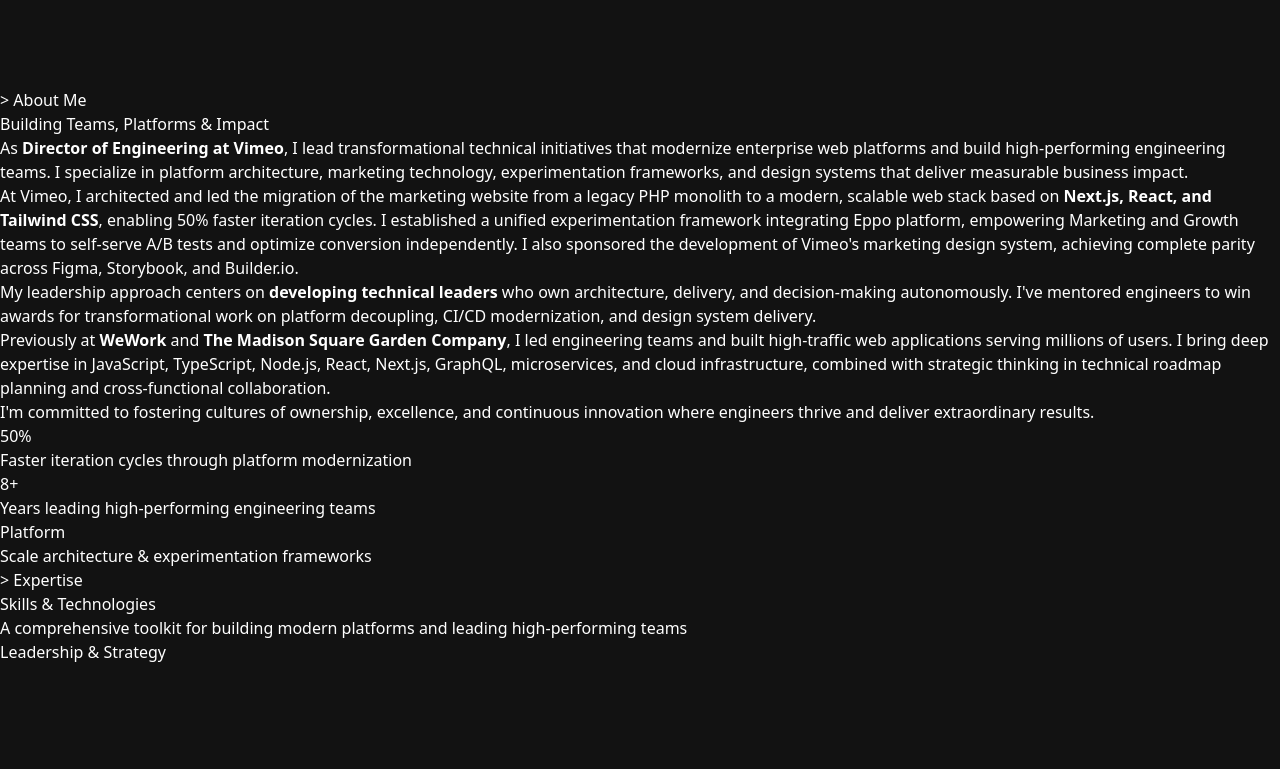
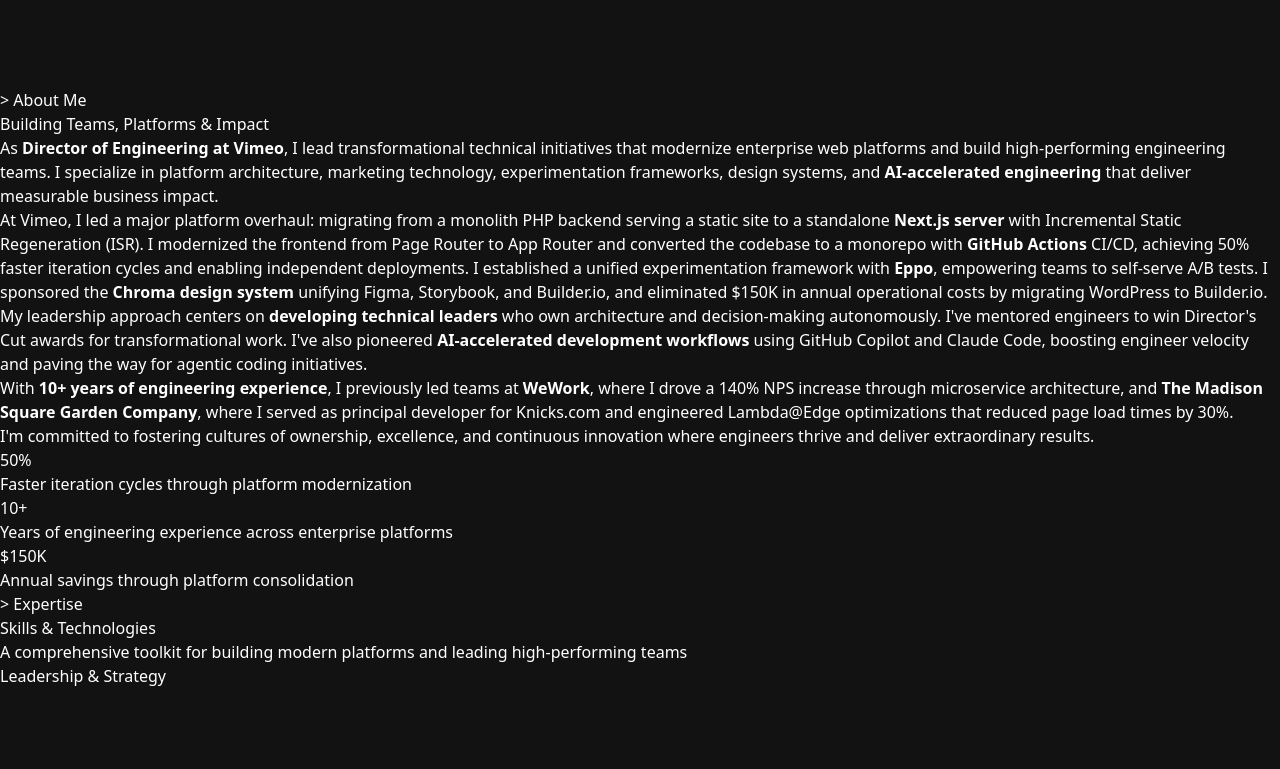
Before and after one commit to tshields86/travis-shields, a Next.js app: page / in a window 1280 px wide. Shown: the part 3920-4689 px from the top of the page. Built offline with nearby package versions, Linux system fonts and the light colour scheme.

Commit message:
Update About and Skills sections with 2026 resume content

```diff
--- a/components/About.tsx
+++ b/components/About.tsx
@@ -36,33 +36,35 @@
               As <strong>Director of Engineering at Vimeo</strong>, I lead transformational
               technical initiatives that modernize enterprise web platforms and build
               high-performing engineering teams. I specialize in platform architecture,
-              marketing technology, experimentation frameworks, and design systems that deliver
-              measurable business impact.
+              marketing technology, experimentation frameworks, design systems, and{' '}
+              <strong>AI-accelerated engineering</strong> that deliver measurable business impact.
             </p>
 
             <p>
-              At Vimeo, I architected and led the migration of the marketing website from a legacy PHP monolith to a
-              modern, scalable web stack based on <strong>Next.js, React, and Tailwind CSS</strong>,
-              enabling 50% faster iteration cycles. I established a unified experimentation framework
-              integrating Eppo platform, empowering Marketing and Growth teams to self-serve A/B tests
-              and optimize conversion independently. I also sponsored the development of Vimeo's marketing
-              design system, achieving complete parity across Figma, Storybook, and Builder.io.
+              At Vimeo, I led a major platform overhaul: migrating from a monolith PHP backend
+              serving a static site to a standalone <strong>Next.js server</strong> with Incremental
+              Static Regeneration (ISR). I modernized the frontend from Page Router to App Router and converted
+              the codebase to a monorepo with <strong>GitHub Actions</strong> CI/CD, achieving 50% faster iteration
+              cycles and enabling independent deployments. I established a unified experimentation
+              framework with <strong>Eppo</strong>, empowering teams to self-serve A/B tests. I
+              sponsored the <strong>Chroma design system</strong> unifying Figma, Storybook, and
+              Builder.io, and eliminated $150K in annual operational costs by migrating WordPress to Builder.io.
             </p>
 
             <p>
               My leadership approach centers on <strong>developing technical leaders</strong> who own
-              architecture, delivery, and decision-making autonomously. I've mentored engineers to win
-              awards for transformational work on platform decoupling, CI/CD modernization, and design
-              system delivery.
+              architecture and decision-making autonomously. I've mentored engineers to win Director's
+              Cut awards for transformational work. I've also pioneered{' '}
+              <strong>AI-accelerated development workflows</strong> using GitHub Copilot and Claude
+              Code, boosting engineer velocity and paving the way for agentic coding initiatives.
             </p>
 
             <p>
-              Previously at <strong>WeWork</strong> and{' '}
-              <strong>The Madison Square Garden Company</strong>, I led engineering teams and built
-              high-traffic web applications serving millions of users. I bring deep expertise in
-              JavaScript, TypeScript, Node.js, React, Next.js, GraphQL, microservices, and cloud
-              infrastructure, combined with strategic thinking in technical roadmap planning and
-              cross-functional collaboration.
+              With <strong>10+ years of engineering experience</strong>, I previously led teams at{' '}
+              <strong>WeWork</strong>, where I drove a 140% NPS increase through microservice
+              architecture, and <strong>The Madison Square Garden Company</strong>, where I served
+              as principal developer for Knicks.com and engineered Lambda@Edge optimizations that
+              reduced page load times by 30%.
             </p>
 
             <p>
@@ -89,19 +91,19 @@
 
             <div className="p-6 bg-white dark:bg-gray-800 rounded-lg border border-gray-200 dark:border-gray-700">
               <div className="text-3xl font-bold text-blue-600 dark:text-blue-400 mb-2">
-                8+
+                10+
               </div>
               <div className="text-sm text-gray-600 dark:text-gray-400">
-                Years leading high-performing engineering teams
+                Years of engineering experience across enterprise platforms
               </div>
             </div>
 
             <div className="p-6 bg-white dark:bg-gray-800 rounded-lg border border-gray-200 dark:border-gray-700">
               <div className="text-3xl font-bold text-blue-600 dark:text-blue-400 mb-2">
-                Platform
+                $150K
               </div>
               <div className="text-sm text-gray-600 dark:text-gray-400">
-                Scale architecture & experimentation frameworks
+                Annual savings through platform consolidation
               </div>
             </div>
           </motion.div>
--- a/components/Skills.tsx
+++ b/components/Skills.tsx
@@ -13,6 +13,14 @@
     'Agile/Scrum',
     'Mentoring & Coaching',
   ],
+  'Tools & AI': [
+    'Claude Code',
+    'GitHub Copilot',
+    'AI-Accelerated Development',
+    'Docker',
+    'GitHub Actions',
+    'Datadog',
+  ],
   'Platform & Architecture': [
     'Platform Modernization',
     'Microservices',
@@ -27,30 +35,22 @@
     'TypeScript',
     'JavaScript',
     'Tailwind CSS',
-    'Redux',
+    'Storybook',
   ],
   'Backend & Data': [
     'Node.js',
     'GraphQL',
     'RESTful APIs',
-    'PostgreSQL',
-    'MongoDB',
-    'Redis',
-  ],
-  'Tools & Platforms': [
-    'Docker',
-    'GitHub Actions',
-    'Builder.io',
-    'Storybook',
-    'Jest',
-    'Datadog',
+    'NoSQL/SQL',
+    'AWS Lambda',
+    'Elasticsearch',
   ],
   'Experimentation & Analytics': [
     'A/B Testing Frameworks',
-    'Experimentation Platforms',
+    'Eppo Platform',
     'Data-Driven Optimization',
     'RUM & Performance Monitoring',
-    'Analytics Integration',
+    'Amplitude',
     'Conversion Optimization',
   ],
 };
```
Also changed, not shown: 1 other file (tests, documents, lock files or other folders).
